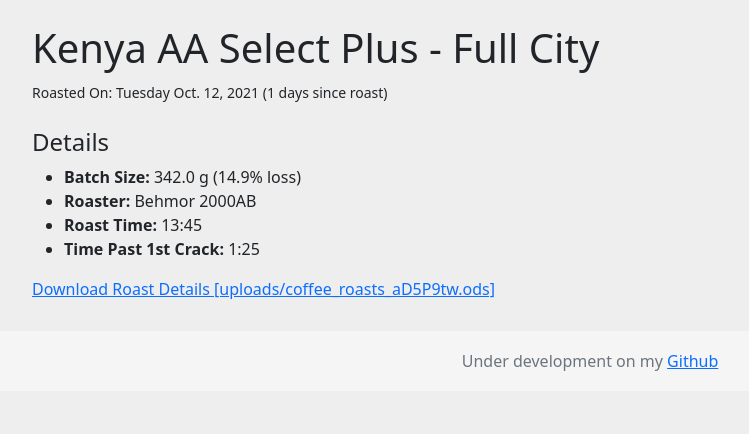
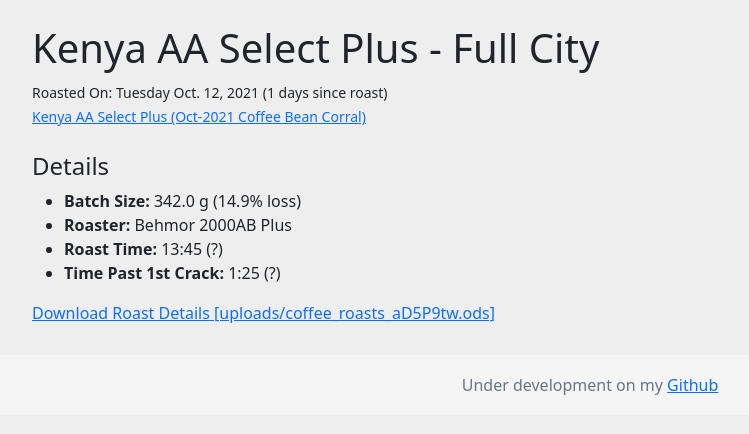
Before and after one commit to kylehorton33/coffee-roasts, a Django app: page /roasts/9c720c1e6b114af78a5ec06ec6de67b7/ in a window 1280 px wide. Shown: the part 56-490 px from the top of the page, without its empty margins (50-799 px from the left). Run offline with Django 3.2, Linux system fonts and the light colour scheme; data comes from the database, SQL or seed files in the repository.

Commit message:
link to green bean on roast page

```diff
--- a/coffee/models.py
+++ b/coffee/models.py
@@ -41,6 +41,9 @@
   class Meta:
     ordering = ['-delivered_on']
 
+  def get_url(self):
+    return f"/beans/{self.slug}"
+
   def __str__ (self):
     date = self.delivered_on.strftime("%b-%Y")
     return f'{self.name} ({date} {self.supplier})'
--- a/coffee/templates/roast/detail.html
+++ b/coffee/templates/roast/detail.html
@@ -5,13 +5,15 @@
 <div class="roastlist-container">
   <h1>{{ object.bean.name }} - {{ object.degree_of_roast }}</h1>
   <small>Roasted On: {{ object.roasted_on | date:"l M. j, Y" }} ({{ object.days_since_roast }} days since roast)</small>
+  <br>
+  <small><a href="{{ object.bean.get_url }}">{{ object.bean }}</a></small>
   <br><br>
   <h4>Details</h4>
   <ul>
     <li><strong>Batch Size: </strong>{{object.roast_quantity}} g ({{object.weight_loss}}% loss)</li>
-    <li><strong>Roaster: </strong>Behmor 2000AB</li>
-    <li><strong>Roast Time: </strong>13:45</li>
-    <li><strong>Time Past 1st Crack: </strong>1:25</li>
+    <li><strong>Roaster: </strong>Behmor 2000AB Plus</li>
+    <li><strong>Roast Time: </strong>13:45 (?)</li>
+    <li><strong>Time Past 1st Crack: </strong>1:25 (?)</li>
   </ul>
   <a href="{{ object.roast_log.url }}">Download Roast Details [{{object.roast_log.name}}]</a>
 </div>
```
